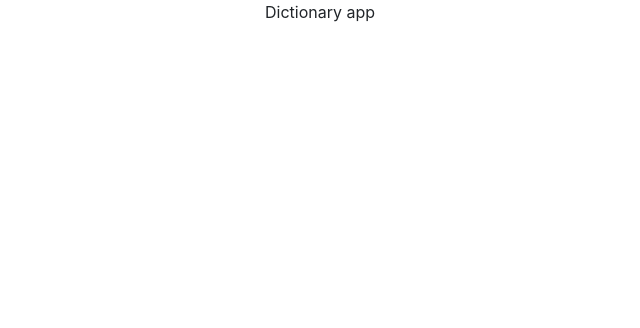
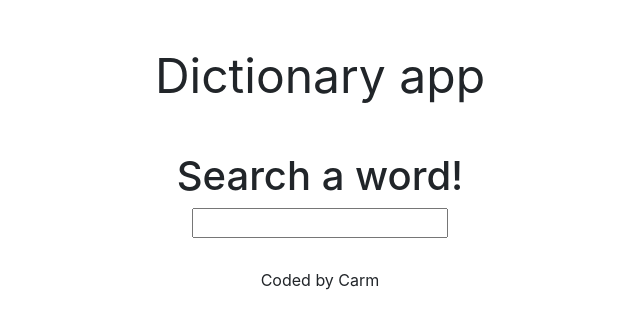
Before and after one commit to Carmallama/dictionary-project, a React (Create React App) app: page / in a window 1280 px wide. Shown: the top 328 px of the page, without its empty margins (320-960 px from the left). Built offline with nearby package versions, Linux system fonts and the light colour scheme.

Commit message:
Created dictionary component with search function

```diff
--- a/public/index.html
+++ b/public/index.html
@@ -17,7 +17,7 @@
 
     <link rel="manifest" href="%PUBLIC_URL%/manifest.json" />
 
-    <title>Dictionary</title>
+    <title></title>
   </head>
   <body>
     <noscript>You need to enable JavaScript to run this app.</noscript>
--- a/src/App.css
+++ b/src/App.css
@@ -1,7 +1,9 @@
 .App .App-header {
+  font-size: 48px;
   text-align: center;
+  margin: 40px;
 }
 
-.App .btn {
-  text-align: center;
+.App .App-footer {
+  margin: 30px;
 }
--- a/src/App.js
+++ b/src/App.js
@@ -1,9 +1,16 @@
 import "./App.css";
+import Dictionary from "./Dictionary";
 
 function App() {
   return (
     <div className="App">
-      <header className="App-header">Dictionary app</header>
+      <div className="container">
+        <header className="App-header">Dictionary app</header>
+        <main>
+          <Dictionary />
+        </main>
+        <footer className="App-footer text-center">Coded by Carm</footer>
+      </div>
     </div>
   );
 }
--- /dev/null
+++ b/src/Dictionary.js
@@ -0,0 +1,25 @@
+import React, { useState } from "react";
+
+export default function Dictionary() {
+  let [keyword, setKeyword] = useState("");
+
+  function handleKeywordChange(event) {
+    console.log(event.target.value);
+    setKeyword(event.target.value);
+  }
+
+  function search(event) {
+    event.preventDefault();
+    alert(`Searching for ${keyword}...`);
+  }
+
+  return (
+    <div>
+      <h1 className="text-center">Search a word!</h1>
+
+      <form className="text-center" onSubmit={search}>
+        <input type="search" onChange={handleKeywordChange} />
+      </form>
+    </div>
+  );
+}
```
